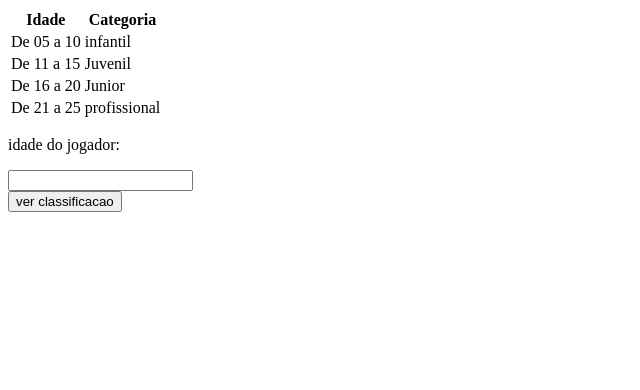
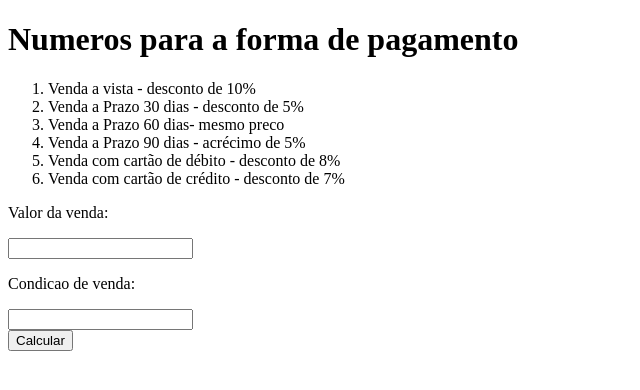
Before and after one commit to elgle890/Ac1-javascript, a plain HTML site: page index.html in a window 1280 px wide. Shown: the whole page, without its empty margins (0-640 px from the left). Drawn offline with Linux system fonts and the light colour scheme.

Commit message:
Add files via upload

```diff
--- a/index.html
+++ b/index.html
@@ -4,51 +4,50 @@
     <meta charset="UTF-8">
     <meta http-equiv="X-UA-Compatible" content="IE=edge">
     <meta name="viewport" content="width=device-width, initial-scale=1.0">
-    <title>Ex2</title>
+    <title>Ac1</title>
 </head>
 <body>
 
+    <header>
+        <h1>Numeros para a forma de pagamento</h1>
+    </header>
+    <section>
+        <ol>
+            <li>Venda a vista - desconto de 10%</li>
+            <li>Venda a Prazo 30 dias - desconto de 5%</li>
+            <li>Venda a Prazo 60 dias- mesmo preco</li>
+            <li>Venda a Prazo 90 dias - acrécimo de 5%</li>
+            <li>Venda com cartão de débito - desconto de 8%</li>
+            <li>Venda com cartão de crédito - desconto de 7%</li>
+        </ol>
+
+    </section>
+
     <main>
-        <table>
-            <thead>
-                <tr>
-                    <th>Idade</th>
-                    <th>Categoria</th>
-                </tr>
-            </thead>
-            <tbody>
-                <tr>
-                    <td>De 05 a 10</td>
-                    <td>infantil</td>
-                </tr>
-                <tr>
-                    <td>De 11 a 15</td>
-                    <td>Juvenil</td>
-                </tr>
-                <tr>
-                    <td>De 16 a 20</td>
-                    <td>Junior</td>
-                </tr>
-                <tr>
-                    <td>De 21 a 25</td>
-                    <td>profissional</td>
-                </tr>
-            </tbody>
-        </table>
+        <ul>
+
+        </ul>
 
         <div>
-            <p>idade do jogador:</p>
-            <input type="number" id="idade-jogador">
+            <p>Valor da venda:</p>
+            <input type="number" id="valor-venda">
         </div>
 
         <div>
-            <input type="button" value="ver classificacao" onclick="Classifica()">
+            <p>Condicao de venda:</p>
+            <input type="number" id="tipo-venda">
+        </div>
+
+        <div>
+            <input type="button" value="Calcular" onclick="venda()">
         </div>
 
         <div>
             <p id="res"></p>
         </div>
     </main>
-    <script type="text/javascript" src="script2.js"></script>
+
+
+    <script type="text/javascript" src="./script.js"></script>
 </body>
 </html>
```
Also changed, not shown: index2.html (added, +54 -0 lines).
